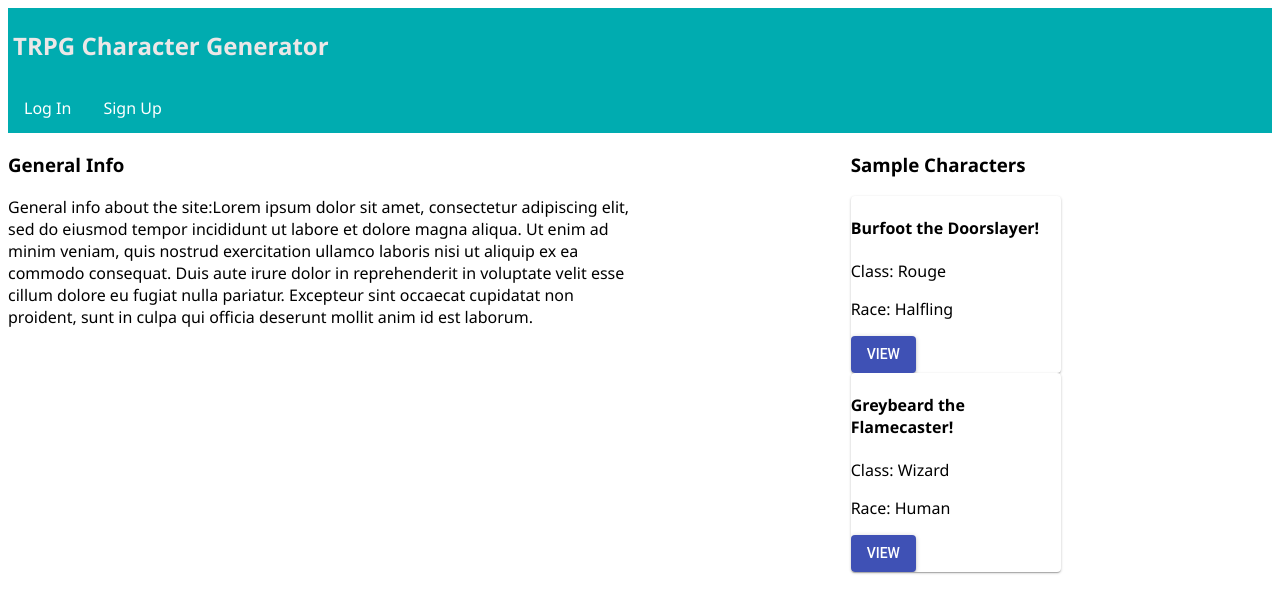
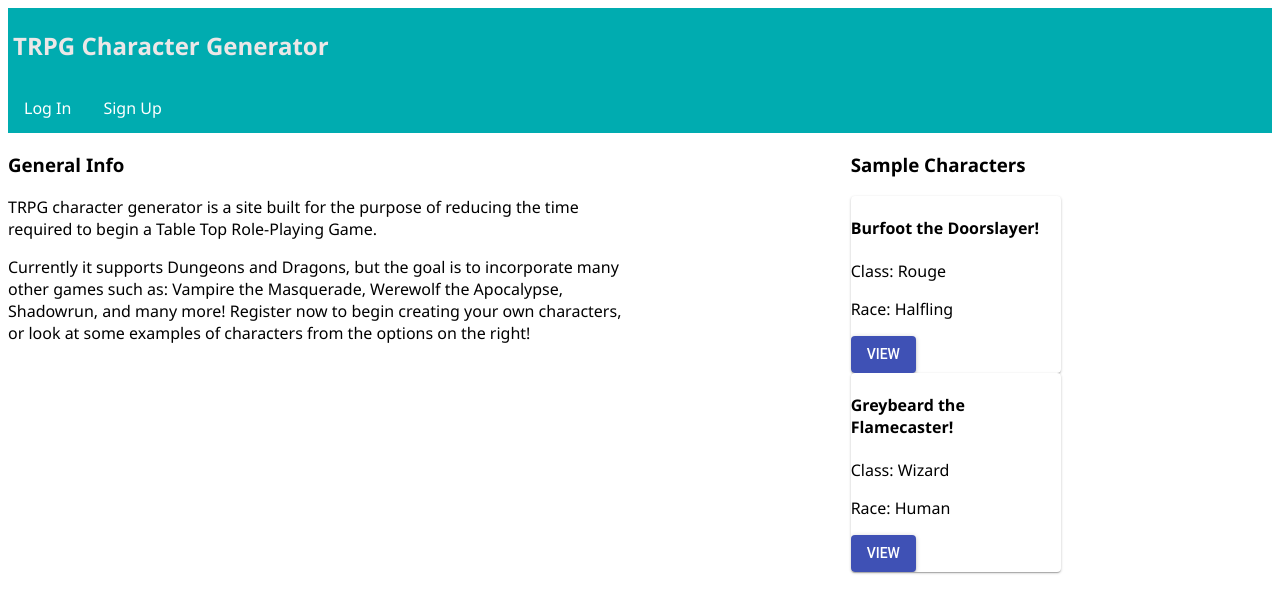
Before and after one commit to IsaacOverlander/trpg-character-generator, a React (Create React App) app: page /#/home in a window 1280 px wide. Shown: the top 612 px of the page. Built offline with nearby package versions, Linux system fonts and the light colour scheme.

Commit message:
Replaced Lorem Ipsum on the general info page with actual oinformation

```diff
--- a/src/components/GeneralInfoPage/GeneralInfoPage.js
+++ b/src/components/GeneralInfoPage/GeneralInfoPage.js
@@ -22,12 +22,14 @@ class GeneralInfoPage extends Component {
                     {/* general info about the site */}
                     <Grid item lg={6} className="info-paragraph">
                         <h3>General Info</h3>
-                        <p>General info about the site:Lorem ipsum dolor sit amet, consectetur adipiscing elit,
-                           sed do eiusmod tempor incididunt ut labore et dolore magna aliqua. Ut enim ad minim veniam,
-                           quis nostrud exercitation ullamco laboris nisi ut aliquip ex ea commodo consequat.
-                           Duis aute irure dolor in reprehenderit in voluptate velit esse cillum dolore eu fugiat nulla
-                           pariatur. Excepteur sint occaecat cupidatat non proident, sunt in culpa qui officia deserunt
-                           mollit anim id est laborum.
+                        <p>
+                            TRPG character generator is a site built for the purpose of reducing the time required
+                            to begin a Table Top Role-Playing Game.</p>
+                        <p>
+                            Currently it supports Dungeons and Dragons, but the goal is to incorporate many other games
+                            such as: Vampire the Masquerade, Werewolf the Apocalypse, Shadowrun, and many more!
+                            Register now to begin creating your own characters, or look at some examples of characters
+                            from the options on the right!
                         </p>
                     </Grid>
                     {/* sample characters that anyone can view */}
```
